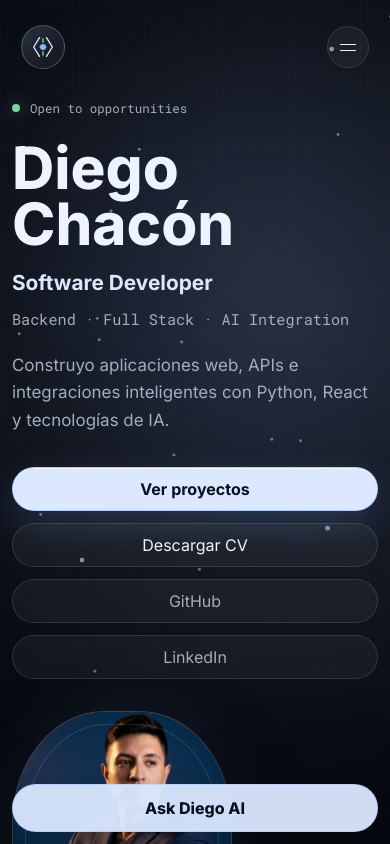
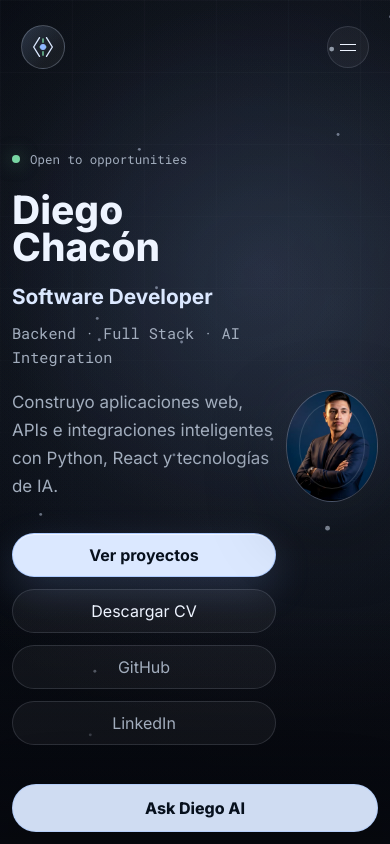
Before and after one commit to diegofce/DiegoPortfolio, a React (Vite) app: page / in a window 390 px wide. Shown: the top 844 px of the page. Built offline with nearby package versions, Linux system fonts and the light colour scheme.

Commit message:
Alinear foto del hero

```diff
--- a/src/App.css
+++ b/src/App.css
@@ -44,11 +44,12 @@
 
 html {
   scroll-behavior: smooth;
+  overflow-x: hidden;
 }
 
 body {
   margin: 0;
-  min-width: 320px;
+  min-width: 0;
   overflow-x: hidden;
   background:
     radial-gradient(
@@ -305,7 +306,7 @@ main {
 .hero h1 {
   max-width: 760px;
   color: var(--text);
-  font-size: clamp(4rem, 10vw, 8.5rem);
+  font-size: clamp(2.75rem, 6.5vw, 5.5rem);
   font-weight: 760;
   letter-spacing: 0;
   line-height: 0.92;
@@ -1065,17 +1066,17 @@ main {
 
 @media (max-width: 1040px) {
   .hero-inner {
-    grid-template-columns: 1fr;
-    gap: 48px;
+    grid-template-columns: minmax(0, 1fr) minmax(140px, 180px);
+    gap: 28px;
     align-content: center;
   }
 
   .hero-portrait {
-    justify-items: start;
+    justify-items: end;
   }
 
   .portrait-frame {
-    width: min(260px, 72vw);
+    width: 180px;
   }
 }
 
@@ -1142,6 +1143,10 @@ main {
     --space-section: 76px;
   }
 
+  body {
+    min-width: 0;
+  }
+
   .site-header,
   .section-shell,
   .site-footer {
@@ -1154,13 +1159,14 @@ main {
 
   .hero-inner {
     min-height: 100svh;
-    gap: 32px;
+    grid-template-columns: minmax(0, 1fr) 112px;
+    gap: 16px;
     padding-top: 96px;
     padding-bottom: 48px;
   }
 
   .hero h1 {
-    font-size: clamp(3.25rem, 17vw, 5rem);
+    font-size: clamp(2.35rem, 10vw, 4rem);
     line-height: 0.96;
   }
 
@@ -1178,7 +1184,12 @@ main {
   }
 
   .portrait-frame {
-    width: min(220px, 72vw);
+    width: 112px;
+    border-radius: 50%;
+  }
+
+  .hero-portrait figcaption {
+    display: none;
   }
 
   .stack-categories,
@@ -2349,7 +2360,16 @@ main {
   .hero h1,
   .about-intro h2,
   .contact-section h2 {
-    font-size: clamp(3rem, 15vw, 4rem);
+    font-size: clamp(2.15rem, 10vw, 3.25rem);
+  }
+
+  .hero-inner {
+    grid-template-columns: minmax(0, 1fr) 92px;
+    gap: 10px;
+  }
+
+  .portrait-frame {
+    width: 92px;
   }
 
   .mobile-nav a,
```
